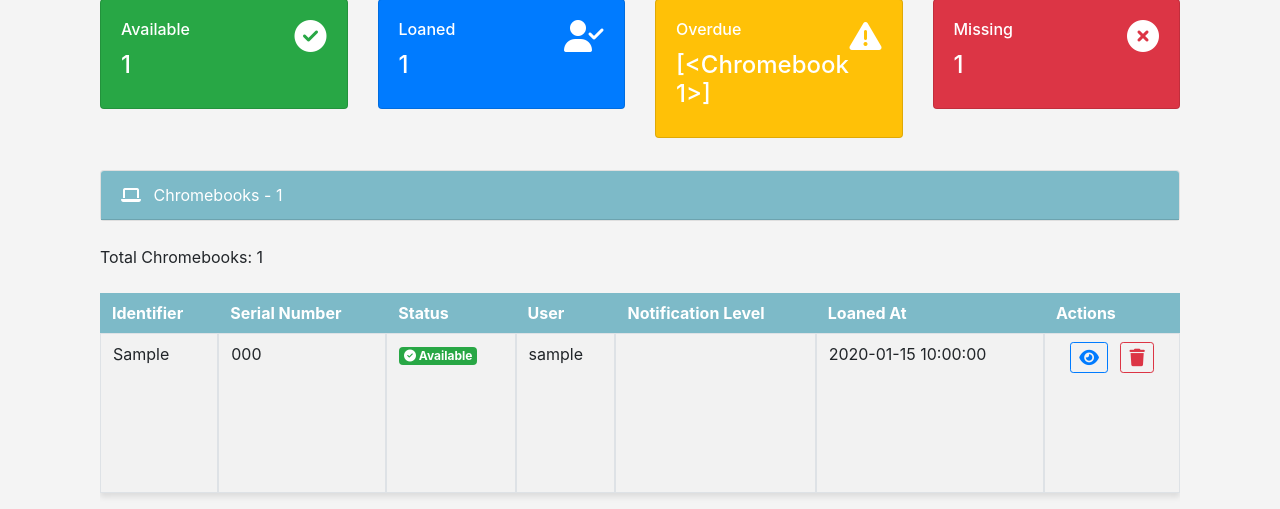
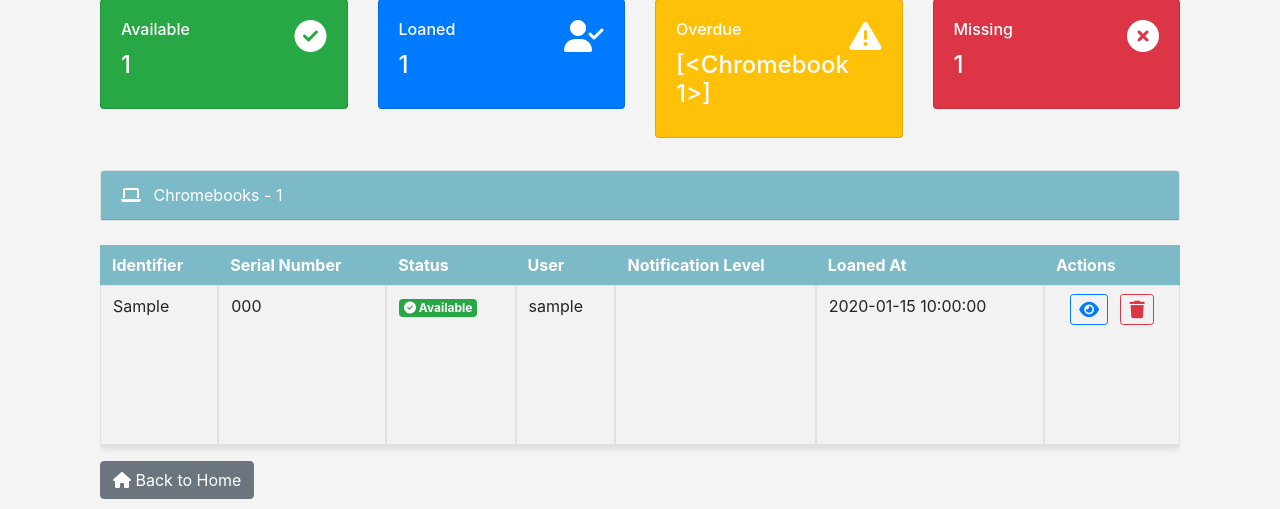
Before and after one commit to shrowdo/chromebookloansystem, a Flask app: template templates/admin.html in a window 1280 px wide. Shown: the part 185-694 px from the top of the page. Run offline with Flask 3, Linux system fonts and the light colour scheme; tables that the repository leaves empty hold one stand-in row (values such as "Sample post"); the template is opened without the code that fills it: values that come from a table or form of the project are taken from there, most other values are stand-ins (such as "Sample title", 1, 10 or a date in 2020); some libraries are stand-ins or nearby versions.

Commit message:
Update admin.html

```diff
--- a/templates/admin.html
+++ b/templates/admin.html
@@ -100,8 +100,6 @@
             <i class="fas fa-laptop mr-2"></i> Chromebooks - {{ total_chromebooks }}
         </div>
     </div>
-
-    <p class="mt-4">Total Chromebooks: {{ total_chromebooks }}</p>
 
     <!-- Modal for adding Chromebooks -->
     <div class="modal fade" id="addChromebookModal" tabindex="-1" role="dialog" aria-labelledby="addChromebookModalLabel" aria-hidden="true">
```
